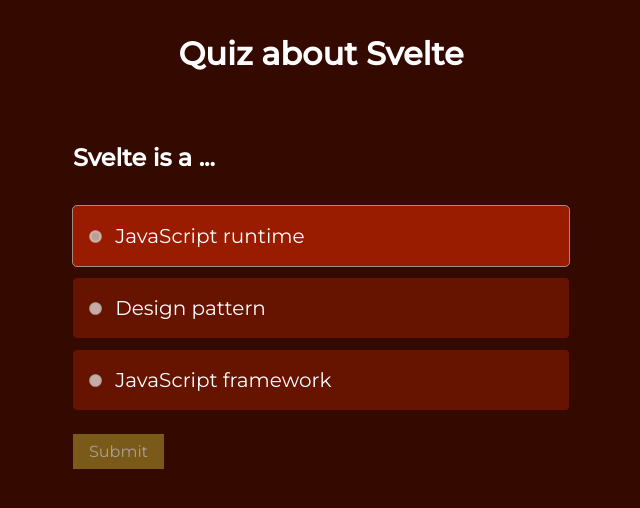
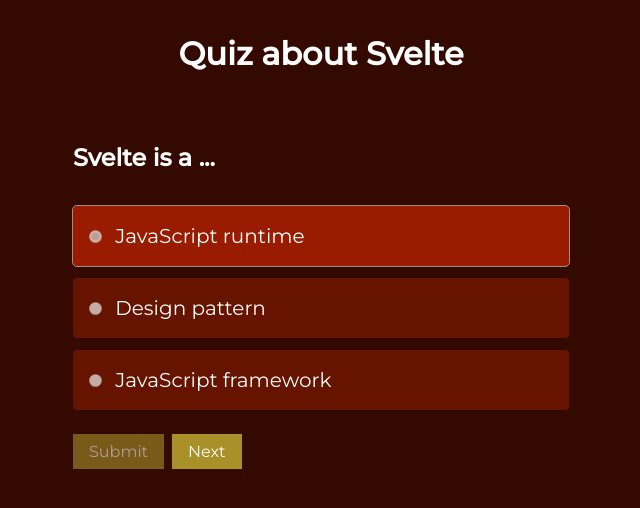
Before and after one commit to MoinJulian/Tutorials, a Svelte app in the folder Quiz-App-With-Svelte-and-Vue/svelte/: page / in a window 1280 px wide. Both pictures are taken after a click on the button "Submit". Shown: the top 508 px of the page, without its empty margins (319-959 px from the left). Built offline with nearby package versions, Linux system fonts and the light colour scheme.

Commit message:
Add next button svelte

```diff
--- a/Quiz-App-With-Svelte-and-Vue/svelte/src/components/Question.svelte
+++ b/Quiz-App-With-Svelte-and-Vue/svelte/src/components/Question.svelte
@@ -7,6 +7,10 @@
     submmited = true;
     const correct = selected_index == question.correct_answer_index;
     window.alert(correct);
+  }
+
+  function next() {
+    window.alert("Next");
   }
 </script>
 
@@ -30,6 +34,9 @@
   </section>
   <menu>
     <button disabled={submmited}>Submit</button>
+    {#if submmited}
+      <button type="button" on:click={next}>Next</button>
+    {/if}
   </menu>
 </form>
 
```
